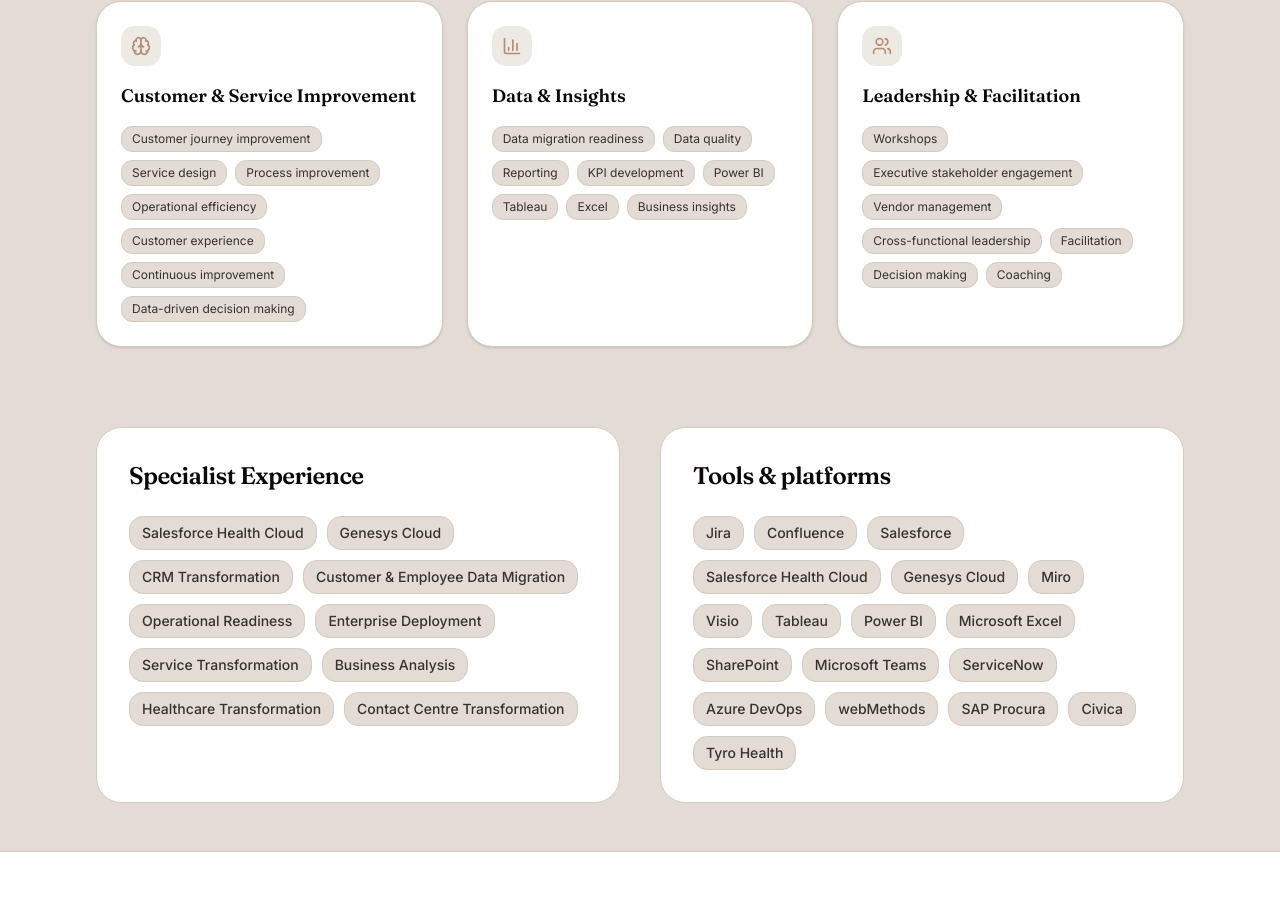
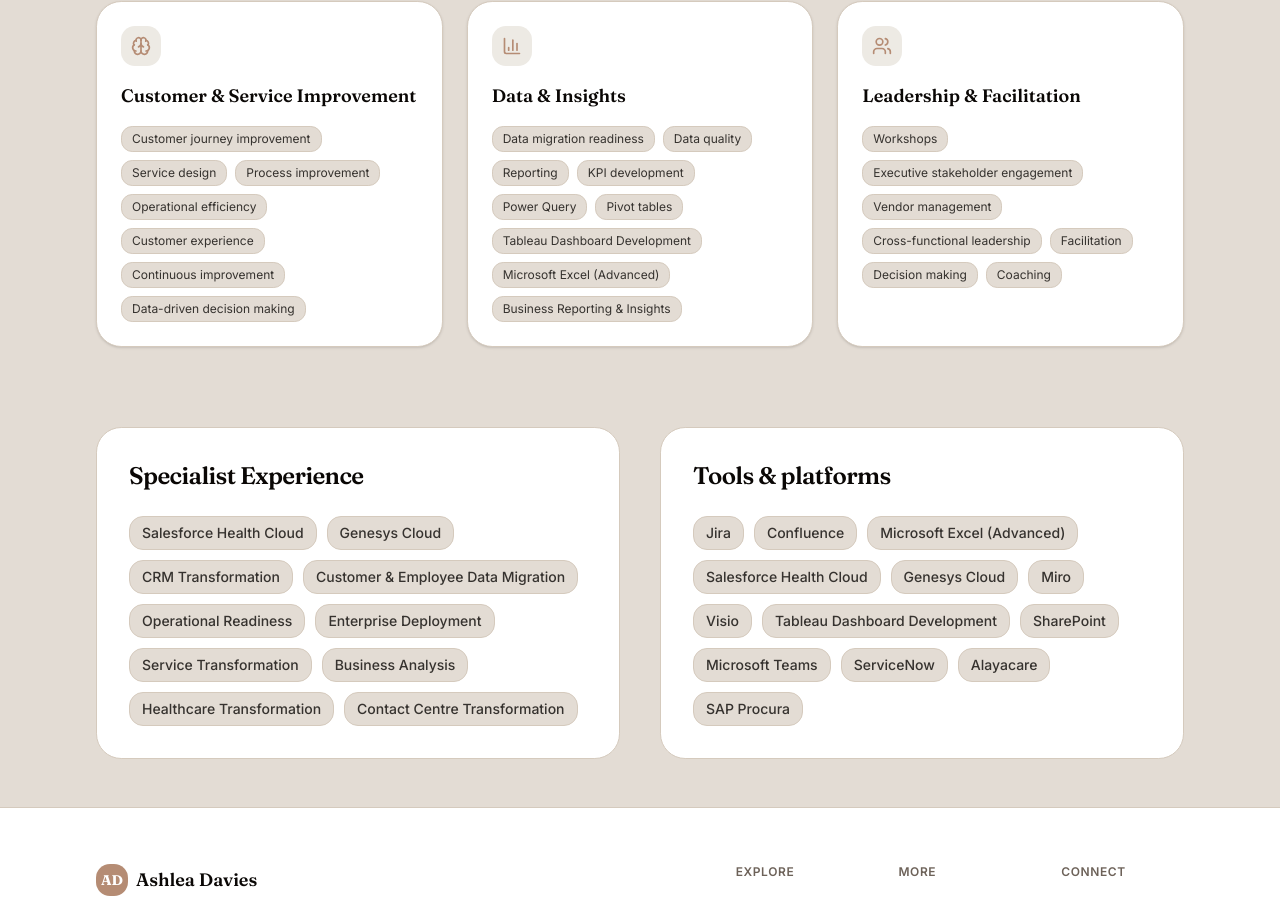
Before and after one commit to ashleadavies/ashleadavies-au, a Next.js app: page /skills in a window 1280 px wide. Shown: the part 780-1681 px from the top of the page. Built offline with nearby package versions, Linux system fonts and the light colour scheme.

Commit message:
update to capability & resume

```diff
--- a/app/resume/page.tsx
+++ b/app/resume/page.tsx
@@ -91,7 +91,6 @@ const expertiseGroups = [
       "Microsoft Forms",
       "SharePoint",
       "Microsoft Teams",
-
     ],
   },
 ]
--- a/app/skills/page.tsx
+++ b/app/skills/page.tsx
@@ -70,10 +70,11 @@ const skillGroups = [
       "Data quality",
       "Reporting",
       "KPI development",
-      "Power BI",
-      "Tableau",
-      "Excel",
-      "Business insights",
+      "Power Query",
+      "Pivot tables",
+      "Tableau Dashboard Development",
+      "Microsoft Excel (Advanced)",
+      "Business Reporting & Insights",
     ],
   },
   {
@@ -107,22 +108,17 @@ const specialistExperience = [
 const tools = [
   "Jira",
   "Confluence",
-  "Salesforce",
+  "Microsoft Excel (Advanced)",
   "Salesforce Health Cloud",
   "Genesys Cloud",
   "Miro",
   "Visio",
-  "Tableau",
-  "Power BI",
-  "Microsoft Excel",
+  "Tableau Dashboard Development",,
   "SharePoint",
   "Microsoft Teams",
   "ServiceNow",
-  "Azure DevOps",
-  "webMethods",
+  "Alayacare",
   "SAP Procura",
-  "Civica",
-  "Tyro Health",
 ]
 
 export default function SkillsPage() {
```
